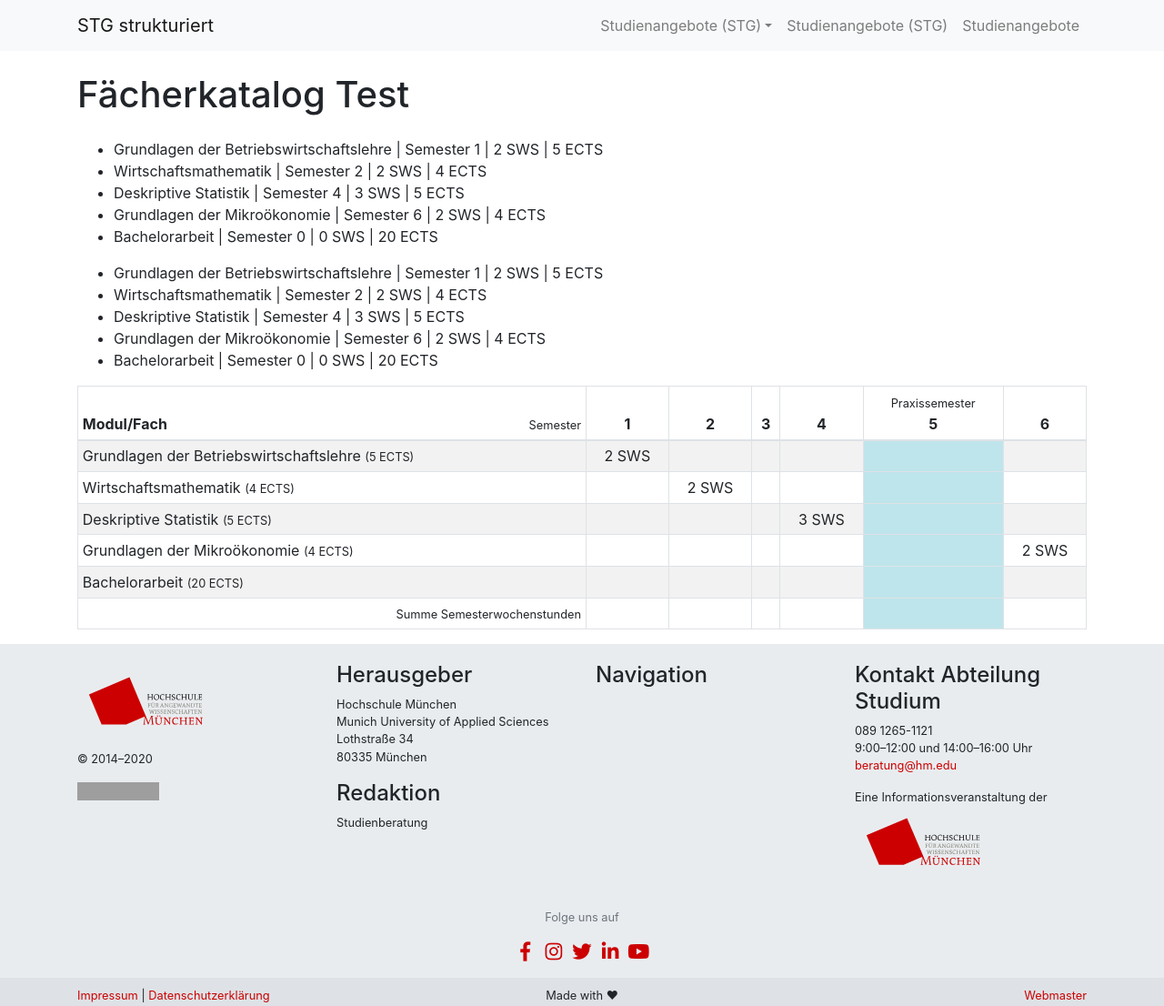
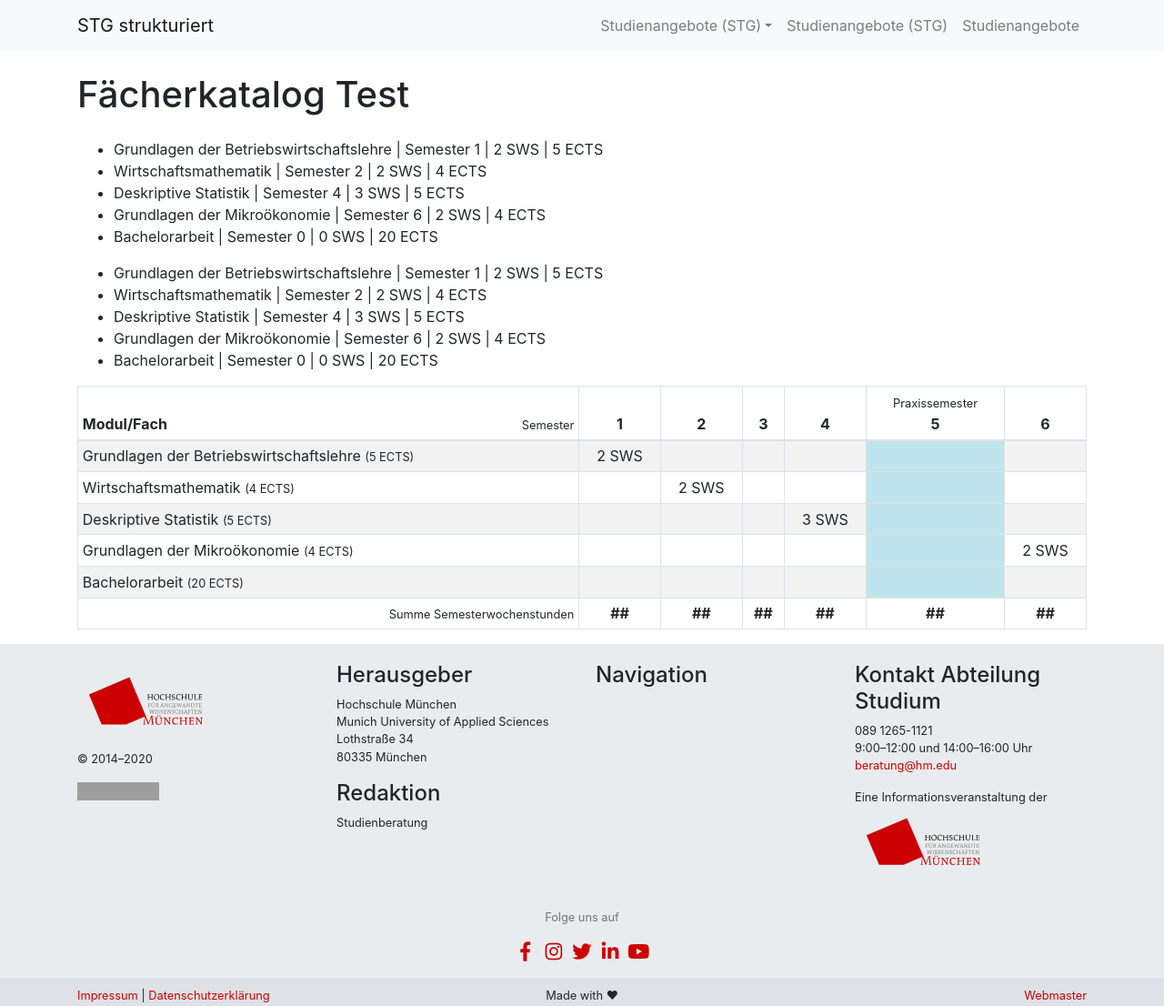
Before and after one commit to tgermer/stg, a Jekyll site: the page built from faecherkatalog.html, in a window 1280 px wide and 1106 px high. Shown: the whole window at 91% size. Built offline with Jekyll 4.4.1, drawn with Linux system fonts in a browser that asks for light colours; grey boxes are pictures that could not be loaded.

Commit message:
Anpassungen

```diff
--- a/faecherkatalog.html
+++ b/faecherkatalog.html
@@ -41,16 +41,16 @@ title: Fächerkatalog Test
         {% endfor %}
       </tr>
       {% endfor %}
+    </tbody>
+    <tfoot>
       <tr>
-        <td><span class="float-right"><small>Summe Semesterwochenstunden</small></span></td>
+        <th><span class="float-right"><small>Summe Semesterwochenstunden</small></span></th>
         {% for i in (1..6) %}
-        <td align="center" {% if i == 5 %} class="table-info" {% endif %}>
-          {% if item[1] == i %}
-          {{ item[2] }}&nbsp;SWS
-          {% endif %}
-        </td>
+        <th class="text-center" {% if i == 5 %} class="table-info" {% endif %}>
+          ##
+        </th>
         {% endfor %}
       </tr>
-    </tbody>
+    </tfoot>
   </table>
 </div>
```
